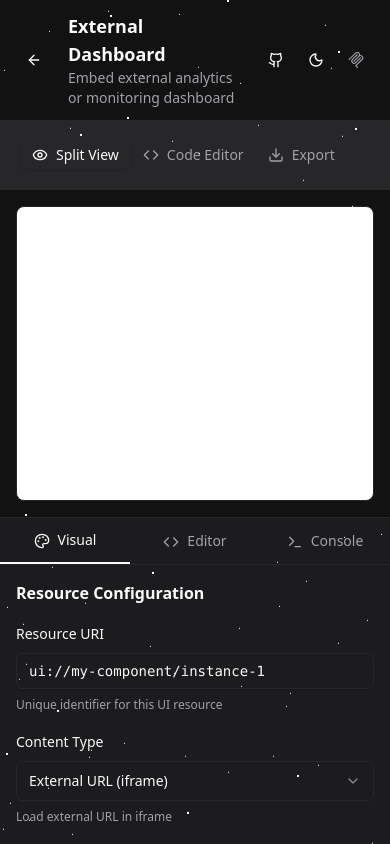
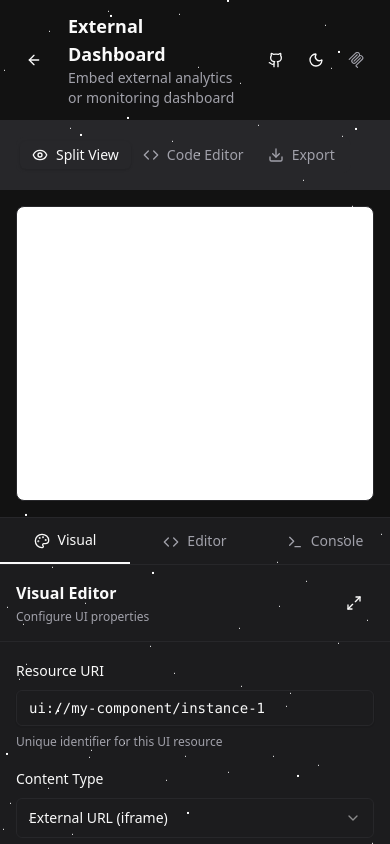
Before and after one commit to d-barletta/mcp-ui-studio, a Next.js app: page /external-dashboard in a window 390 px wide. Built offline with nearby package versions, Linux system fonts and the light colour scheme.

Commit message:
Add maximize/minimize functionality to VisualEditor and update layout in StudioClient

```diff
--- a/app/[templateId]/studio-client.tsx
+++ b/app/[templateId]/studio-client.tsx
@@ -25,7 +25,7 @@ import { VisualEditor } from '@/components/visual-editor';
 import { Button } from '@/components/ui/button';
 import { Tabs, TabsContent, TabsList, TabsTrigger } from '@/components/ui/tabs';
 import { ScrollArea } from '@/components/ui/scroll-area';
-import { ArrowLeft, Code, Eye, Download, AlertCircle, Terminal, RotateCw, Palette, Github, TrashIcon } from 'lucide-react';
+import { ArrowLeft, Code, Eye, Download, AlertCircle, Terminal, RotateCw, Palette, Github, TrashIcon, Maximize2, Minimize2 } from 'lucide-react';
 import { ThemeSwitcher } from '@/components/theme-switcher';
 import { Logo } from '@/components/logo';
 import { UIResourceRenderer, remoteButtonDefinition, remoteTextDefinition } from '@mcp-ui/client';
@@ -98,6 +98,7 @@ export default function StudioClient() {
   const [consoleMessages, setConsoleMessages] = useState<ConsoleMessage[]>([]);
   const [unreadCount, setUnreadCount] = useState(0);
   const [refreshKey, setRefreshKey] = useState(0);
+  const [isMaximized, setIsMaximized] = useState(false);
   const messageIdCounter = useRef(0);
   const rendererRef = useRef<HTMLElement>(null);
   const consoleEndRef = useRef<HTMLDivElement>(null);
@@ -307,9 +308,9 @@ export default function StudioClient() {
           </div>
 
           <TabsContent value="preview" className="flex-1 min-h-0 m-0">
-            <div className="h-full min-h-0 grid grid-rows-2 lg:grid-rows-none lg:grid-cols-2 divide-y lg:divide-y-0 lg:divide-x">
+            <div className={`h-full min-h-0 grid lg:grid-rows-none lg:grid-cols-2 divide-y lg:divide-y-0 lg:divide-x ${isMaximized ? 'grid-rows-1' : 'grid-rows-2'}`}>
               {/* Preview Panel */}
-              <div className="h-full overflow-hidden">
+              <div className={`h-full overflow-hidden ${isMaximized ? 'hidden lg:block' : ''}`}>
                 <div className="h-full p-4">
                   {currentContent.type === 'rawHtml' && (
                     <div className="w-full h-full border border-border rounded-lg bg-white overflow-auto">
@@ -419,6 +420,24 @@ export default function StudioClient() {
                 </div>
 
                 {rightPanelTab === 'visual' && (
+                  <div className="flex-1 min-h-0 flex flex-col">
+                    <div className="p-4 border-b bg-muted/50 flex items-center justify-between">
+                      <div>
+                        <h3 className="font-semibold">Visual Editor</h3>
+                        <p className="text-xs text-muted-foreground mt-1">
+                          Configure UI properties
+                        </p>
+                      </div>
+                      <Button
+                        variant="ghost"
+                        size="sm"
+                        className="lg:hidden"
+                        onClick={() => setIsMaximized(!isMaximized)}
+                        title={isMaximized ? "Minimize" : "Maximize"}
+                      >
+                        {isMaximized ? <Minimize2 className="h-4 w-4" /> : <Maximize2 className="h-4 w-4" />}
+                      </Button>
+                    </div>
                     <div className="flex-1 min-h-0">
                       <VisualEditor
                         content={currentContent}
@@ -426,6 +445,7 @@ export default function StudioClient() {
                         encoding="text"
                         onChange={handleVisualEditorChange}
                       />
+                    </div>
                   </div>
                 )}
 
@@ -439,6 +459,15 @@ export default function StudioClient() {
                         </p>
                       </div>
                       <div className="flex items-center gap-2">
+                        <Button
+                          variant="ghost"
+                          size="sm"
+                          className="lg:hidden"
+                          onClick={() => setIsMaximized(!isMaximized)}
+                          title={isMaximized ? "Minimize" : "Maximize"}
+                        >
+                          {isMaximized ? <Minimize2 className="h-4 w-4" /> : <Maximize2 className="h-4 w-4" />}
+                        </Button>
                         <Button
                           variant="outline"
                           size="sm"
@@ -476,6 +505,16 @@ export default function StudioClient() {
                         </p>
                       </div>
 
+                      <div className="flex items-center gap-2">
+                        <Button
+                          variant="ghost"
+                          size="sm"
+                          className="lg:hidden"
+                          onClick={() => setIsMaximized(!isMaximized)}
+                          title={isMaximized ? "Minimize" : "Maximize"}
+                        >
+                          {isMaximized ? <Minimize2 className="h-4 w-4" /> : <Maximize2 className="h-4 w-4" />}
+                        </Button>
                         <Button
                           variant="outline"
                           size="sm"
@@ -485,6 +524,7 @@ export default function StudioClient() {
                           <TrashIcon className="h-3 w-3 mr-2" />
                           Clear
                         </Button>
+                      </div>
                     </div>
                     <div className="flex-1 min-h-0 overflow-auto">
                       <div className="p-4 font-mono text-xs space-y-2">
--- a/components/visual-editor.tsx
+++ b/components/visual-editor.tsx
@@ -164,8 +164,6 @@ export function VisualEditor({ content, uri = 'ui://my-component/instance-1', en
       {/* Configuration Panel */}
       <div className="p-4 border-b space-y-4 bg-muted/50 shrink-0">
         <div>
-          <h3 className="font-semibold mb-4">Resource Configuration</h3>
-
           <div className="grid grid-cols-1 gap-4">
             {/* URI Field */}
             <div className="space-y-2">
```
Lines whose indentation alone changed are shown as unchanged.
